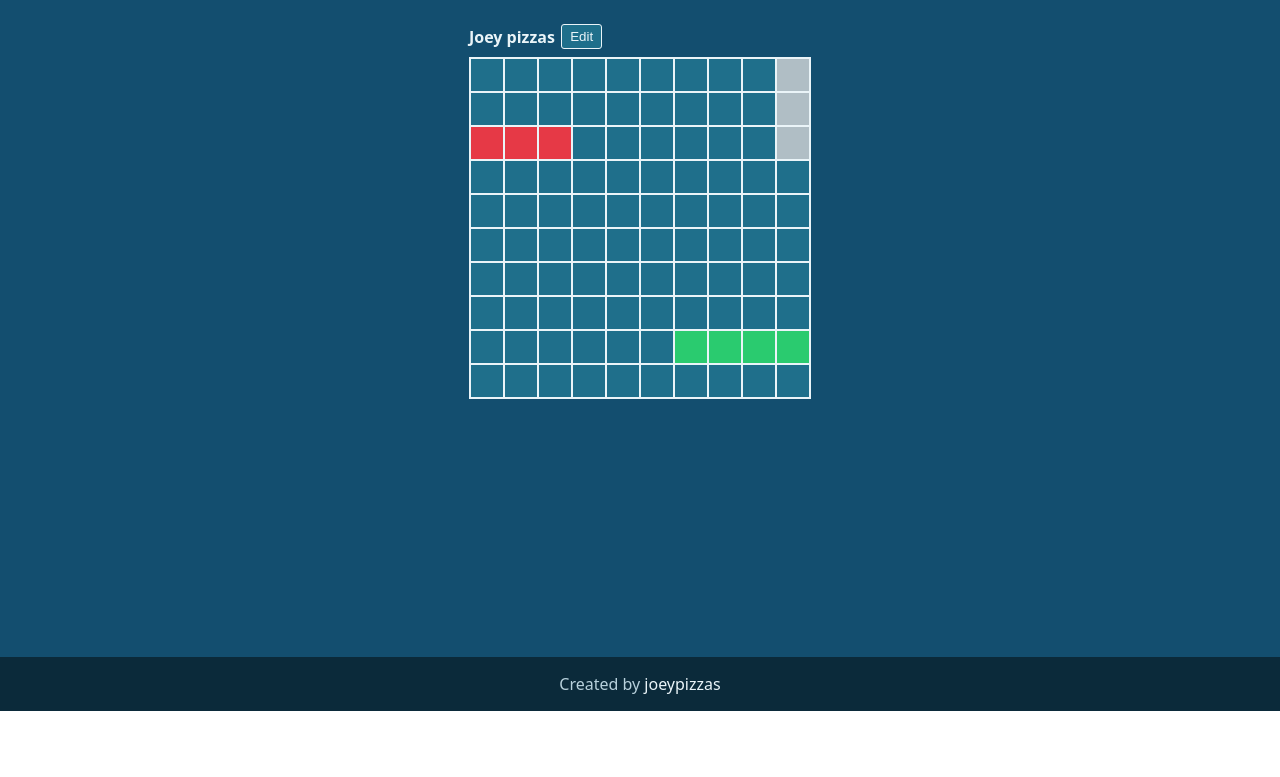
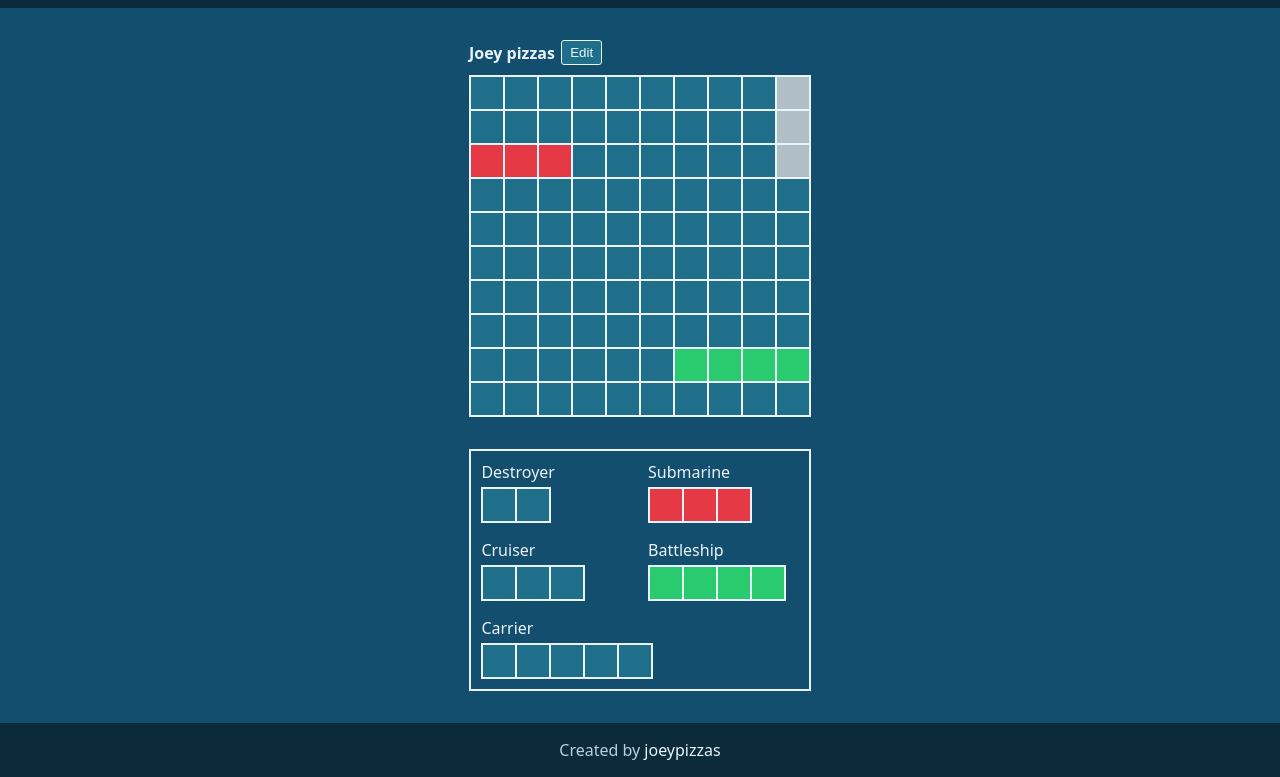
Before and after one commit to joeypizzas/battleship, a website built with webpack: page src/template.html in a window 1280 px wide. Shown: the part 89-866 px from the top of the page. Before the commit the page ends 800 px from the top, so only its background shows below. Built offline with nearby package versions, Linux system fonts and the light colour scheme.

Commit message:
Hardcoded ship hangar

```diff
--- a/src/style.css
+++ b/src/style.css
@@ -54,7 +54,7 @@ body {
   display: flex;
   justify-content: flex-start;
   align-items: center;
-  padding: 1rem 5rem 1rem 5rem;
+  padding: 1.5rem 5rem 1.5rem 5rem;
 }
 
 #game-title {
@@ -62,7 +62,7 @@ body {
 }
 
 #message-area {
-  padding: .6rem;
+  padding: .75rem;
   background-color: var(--bg-water-light);
   border: 2px solid var(--text-primary);
   border-radius: 5px;
@@ -92,6 +92,7 @@ body {
 #game-area {
   flex: 1;
   padding-top: 2rem;
+  padding-bottom: 2rem;
   background-color: var(--bg-water-mid);
 
 }
@@ -104,7 +105,13 @@ body {
 .gameboard-area {
   display: flex;
   flex-direction: column;
-  gap: 0.5rem;
+  gap: 2rem;
+}
+
+.name-and-gameboard {
+  display: flex;
+  flex-direction: column;
+  gap: .6rem;
 }
 
 .name-and-edit {
@@ -163,6 +170,28 @@ body {
   border-left: 2px solid var(--text-primary);
 }
 
+.hangar {
+  display: grid;
+  grid-template-columns: repeat(auto-fit, minmax(150px, 1fr));
+  gap: 1rem;
+  border: 2px solid var(--text-primary);
+  padding: .65rem;
+}
+
+.hangar-ship {
+  display: flex;
+  flex-direction: column;
+  gap: .25rem;
+}
+
+.hangar-ship-name {
+  color: var(--text-primary);
+}
+
+.hangar-ship-storage {
+  display: flex;
+}
+
 #footer {
   display: flex;
   justify-content: center;
--- a/src/template.html
+++ b/src/template.html
@@ -19,6 +19,7 @@
     <div id="game-area">
       <div id="gameboards-and-hangars">
         <div class="gameboard-area" id="human">
+          <div class="name-and-gameboard">
             <div class="name-and-edit">
               <div class="gameboard-name">Joey pizzas</div>
               <button class="edit-name">Edit</button>
@@ -145,9 +146,52 @@
                 <div class="square"></div>
               </div>
             </div>
-          <div class="hangar"></div>
           </div>
-        <div class="hangar"></div>
+          <div class="hangar">
+            <div class="hangar-ship">
+              <div class="hangar-ship-name">Destroyer</div>
+              <div class="hangar-ship-storage">
+                <div class="square top-row left-column"></div>
+                <div class="square top-row"></div>
+              </div>
+            </div>
+            <div class="hangar-ship">
+              <div class="hangar-ship-name">Submarine</div>
+              <div class="hangar-ship-storage">
+                <div class="square top-row left-column hit"></div>
+                <div class="square top-row hit"></div>
+                <div class="square top-row hit"></div>
+              </div>
+            </div>
+            <div class="hangar-ship">
+              <div class="hangar-ship-name">Cruiser</div>
+              <div class="hangar-ship-storage">
+                <div class="square top-row left-column"></div>
+                <div class="square top-row"></div>
+                <div class="square top-row"></div>
+              </div>
+            </div>
+            <div class="hangar-ship">
+              <div class="hangar-ship-name">Battleship</div>
+              <div class="hangar-ship-storage">
+                <div class="square top-row left-column ship-placed"></div>
+                <div class="square top-row ship-placed"></div>
+                <div class="square top-row ship-placed"></div>
+                <div class="square top-row ship-placed"></div>
+              </div>
+            </div>
+            <div class="hangar-ship">
+              <div class="hangar-ship-name">Carrier</div>
+              <div class="hangar-ship-storage">
+                <div class="square top-row left-column"></div>
+                <div class="square top-row"></div>
+                <div class="square top-row"></div>
+                <div class="square top-row"></div>
+                <div class="square top-row"></div>
+              </div>
+            </div>
+          </div>
+        </div>
       </div>
     </div>
     <div id="footer">
```
Lines whose indentation alone changed are shown as unchanged.
